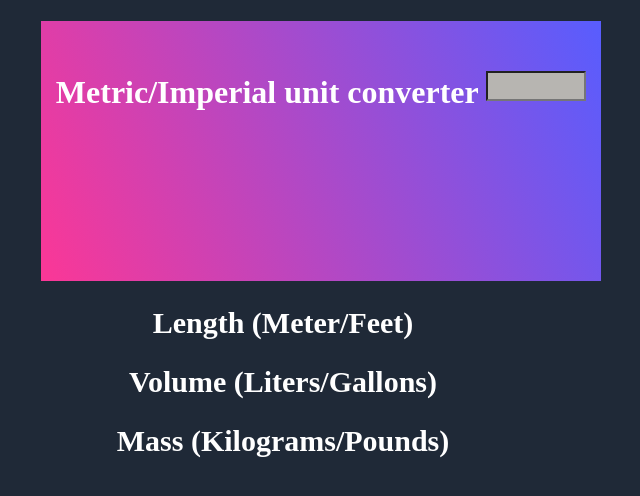
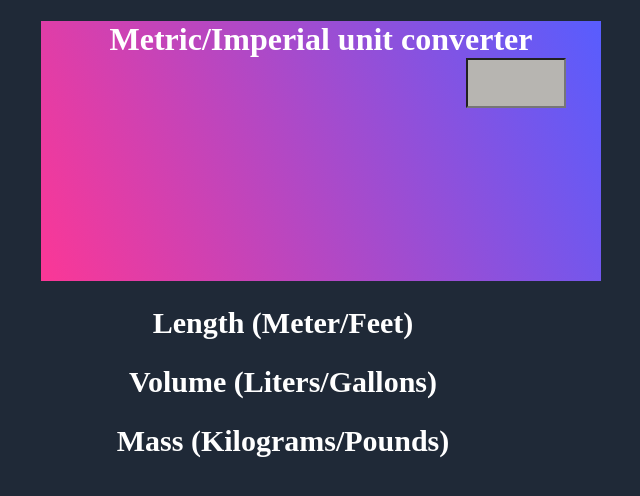
Before and after one commit to ghost-nex/Practice, a plain HTML site: page unitConverter/index.html in a window 1280 px wide. Shown: the whole page, without its empty margins (357-997 px from the left). Drawn offline with Linux system fonts and the light colour scheme.

Commit message:
Update unitConverter.css

```diff
--- a/unitConverter/unitConverter.css
+++ b/unitConverter/unitConverter.css
@@ -19,8 +19,8 @@ main {
 input {
     background-color: #B7B5B1;
     width: 100px;
-    height: 30px;
-    margin-top: 50px;
+    height: 50px;
+    margin-left: 390px;
     padding-left: 10px;
     padding-right: 10px;
     box-sizing: border-box;
```
